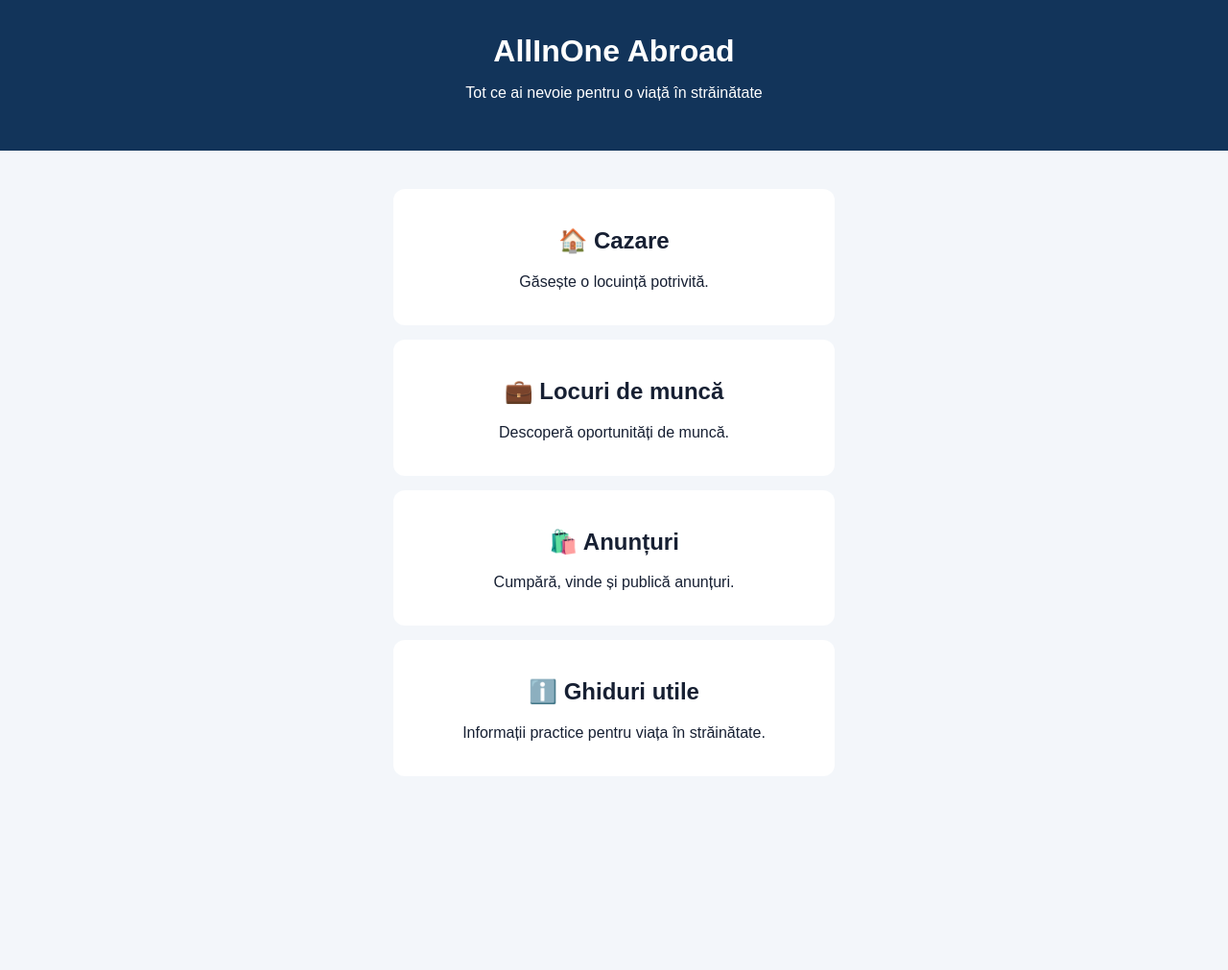
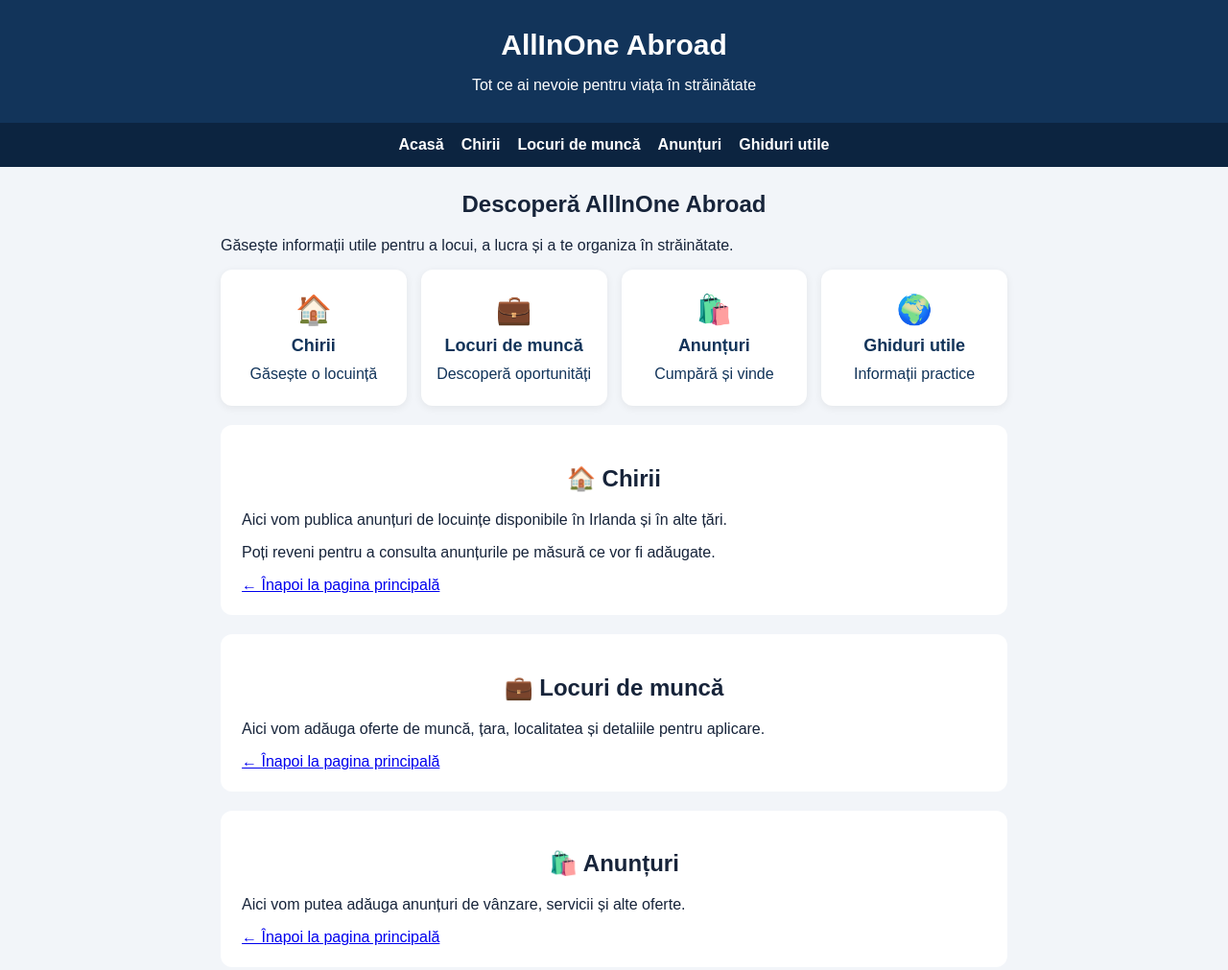
Before and after one commit to allione-alle/Allione, a plain HTML site: page index.html in a window 1280 px wide. Shown: the top 1011 px of the page at 96% size. Before the commit the page ends 849 px from the top, so only its background shows below. Drawn offline with Linux system fonts and the light colour scheme.

Commit message:
Refactor HTML structure and styles

```diff
--- a/index.html
+++ b/index.html
@@ -1,3 +1,5 @@
+
+
 <!DOCTYPE html>
 
 <html lang="ro">
@@ -6,55 +8,43 @@
 
 <meta charset="UTF-8">
 
-  <meta name="viewport" content="width=device-width, initial-scale=1.0">
+<meta name="viewport" content="width=device-width, initial-scale=1">
 
 <title>AllInOne Abroad</title>
 
 <style>
 
-    body {
+*{box-sizing:border-box}
 
-      margin: 0;
+body{margin:0;font-family:Arial,sans-serif;background:#f2f5f9;color:#17243a}
 
-      font-family: Arial, sans-serif;
+header{background:#12345a;color:white;text-align:center;padding:30px 15px}
 
-      background: #f3f6fa;
+header h1{margin:0;font-size:30px}
 
-      color: #172033;
+header p{margin-bottom:0}
 
-      text-align: center;
+nav{display:flex;justify-content:center;gap:18px;flex-wrap:wrap;background:#0c2440;padding:14px}
 
-    }
+nav a{color:white;text-decoration:none;font-weight:bold}
 
-    header {
+main{max-width:850px;margin:25px auto;padding:0 15px}
 
-      background: #12345a;
+h2{text-align:center}
 
-      color: white;
+.cards{display:grid;grid-template-columns:repeat(auto-fit,minmax(145px,1fr));gap:15px}
 
-      padding: 35px 15px;
+.card{display:block;background:white;padding:24px 12px;border-radius:12px;text-align:center;text-decoration:none;color:#12345a;box-shadow:0 2px 8px #0001}
 
-    }
+.card strong{display:block;font-size:18px;margin:10px 0}
 
-    h1 { margin: 0; font-size: 32px; }
+.card span{font-size:30px}
 
-    main { padding: 25px 15px; }
+.card:hover{background:#e3edfa}
 
-    .card {
+.panel{background:white;border-radius:12px;padding:22px;margin-top:20px}
 
-      background: white;
-
-      margin: 15px auto;
-
-      padding: 20px;
-
-      max-width: 420px;
-
-      border-radius: 12px;
-
-    }
-
-    a { color: #1459a6; text-decoration: none; }
+footer{text-align:center;padding:25px;color:#536174}
 
 </style>
 
@@ -66,45 +56,91 @@
 
 <h1>AllInOne Abroad</h1>
 
-    <p>Tot ce ai nevoie pentru o viață în străinătate</p>
+<p>Tot ce ai nevoie pentru viața în străinătate</p>
 
 </header>
 
+<nav>
+
+<a href="#acasa">Acasă</a>
+
+<a href="#chirii">Chirii</a>
+
+<a href="#locuri-de-munca">Locuri de muncă</a>
+
+<a href="#anunturi">Anunțuri</a>
+
+<a href="#ghiduri">Ghiduri utile</a>
+
+</nav>
+
 <main>
 
-    <div class="card">
+<section id="acasa">
 
-      <h2>🏠 Cazare</h2>
+<h2>Descoperă AllInOne Abroad</h2>
 
-      <p>Găsește o locuință potrivită.</p>
+<p>Găsește informații utile pentru a locui, a lucra și a te organiza în străinătate.</p>
+
+<div class="cards">
+
+<a class="card" href="#chirii"><span>🏠</span><strong>Chirii</strong>Găsește o locuință</a>
+
+<a class="card" href="#locuri-de-munca"><span>💼</span><strong>Locuri de muncă</strong>Descoperă oportunități</a>
+
+<a class="card" href="#anunturi"><span>🛍️</span><strong>Anunțuri</strong>Cumpără și vinde</a>
+
+<a class="card" href="#ghiduri"><span>🌍</span><strong>Ghiduri utile</strong>Informații practice</a>
 
 </div>
 
-    <div class="card">
+</section>
+
+<section class="panel" id="chirii">
+
+<h2>🏠 Chirii</h2>
+
+<p>Aici vom publica anunțuri de locuințe disponibile în Irlanda și în alte țări.</p>
+
+<p>Poți reveni pentru a consulta anunțurile pe măsură ce vor fi adăugate.</p>
+
+<a href="#acasa">← Înapoi la pagina principală</a>
+
+</section>
+
+<section class="panel" id="locuri-de-munca">
 
 <h2>💼 Locuri de muncă</h2>
 
-      <p>Descoperă oportunități de muncă.</p>
+<p>Aici vom adăuga oferte de muncă, țara, localitatea și detaliile pentru aplicare.</p>
 
-    </div>
+<a href="#acasa">← Înapoi la pagina principală</a>
 
-    <div class="card">
+</section>
+
+<section class="panel" id="anunturi">
 
 <h2>🛍️ Anunțuri</h2>
 
-      <p>Cumpără, vinde și publică anunțuri.</p>
+<p>Aici vom putea adăuga anunțuri de vânzare, servicii și alte oferte.</p>
 
-    </div>
+<a href="#acasa">← Înapoi la pagina principală</a>
 
-    <div class="card">
+</section>
 
-      <h2>ℹ️ Ghiduri utile</h2>
+<section class="panel" id="ghiduri">
 
-      <p>Informații practice pentru viața în străinătate.</p>
+<h2>🌍 Ghiduri utile</h2>
 
-    </div>
+<p>Aici vom publica ghiduri despre muncă, cazare și viața în străinătate.</p>
+
+<a href="#acasa">← Înapoi la pagina principală</a>
+
+</section>
 
 </main>
+
+<footer>AllInOne Abroad · Începutul unei noi oportunități</footer>
 
 </body>
 
```
Lines whose indentation alone changed are shown as unchanged.
